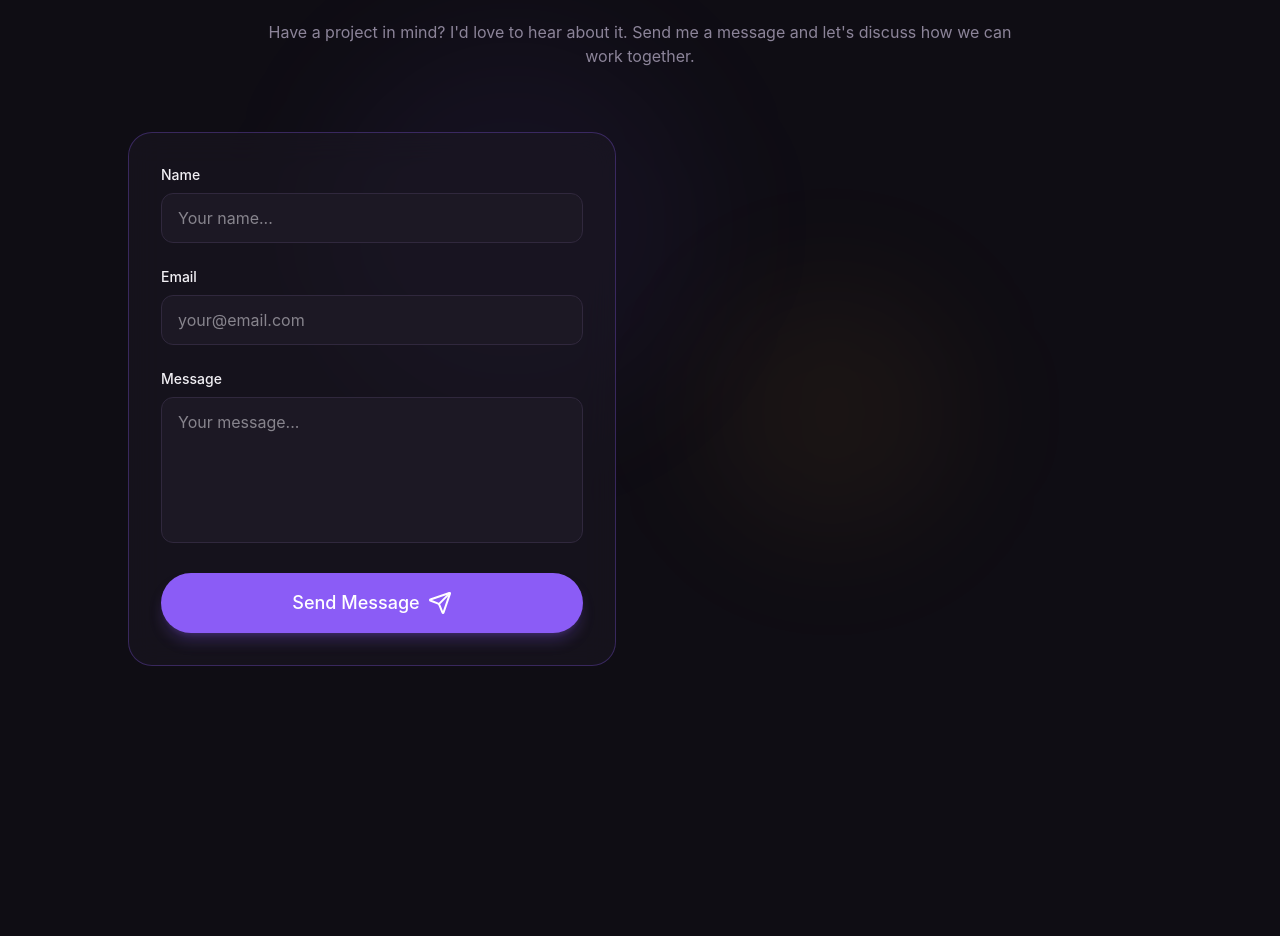
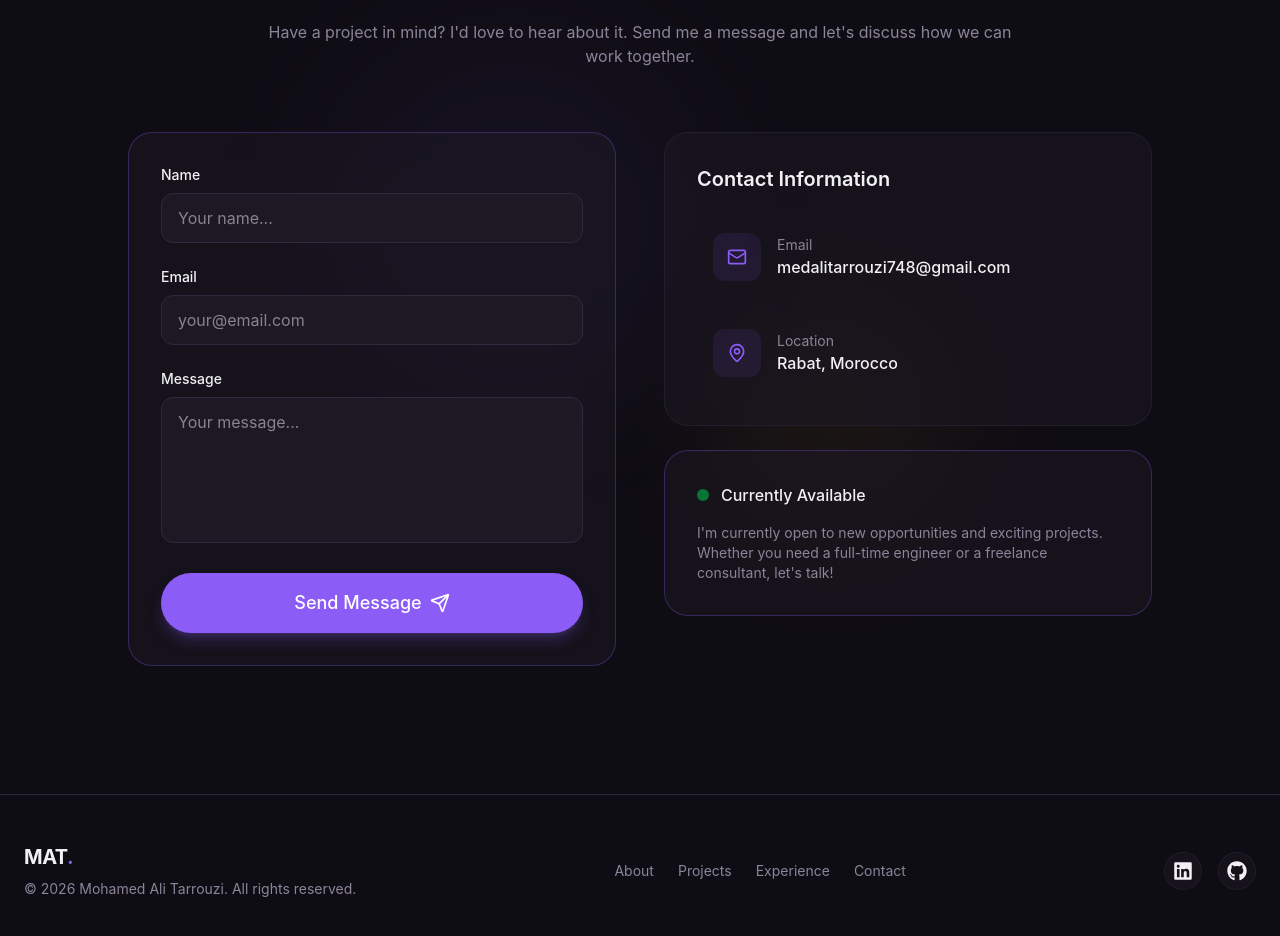
Before and after one commit to MohamedAliTarrouzi/portfolio, a React app: page / in a window 1280 px wide. Shown: the part 5064-6000 px from the top of the page. Before the commit the page ends 5858 px from the top, so only its background shows below. Built offline with nearby package versions, Linux system fonts and the light colour scheme; the HTML template or start-up script is replaced by a standard one.

Commit message:
Need to adjust functionalities

```diff
--- a/src/App.tsx
+++ b/src/App.tsx
@@ -5,6 +5,7 @@
 import { Experience } from "@/sections/Experience";
 import { Testimonials } from "@/sections/Testimonials";
 import { Contact } from "@/sections/Contact";
+import { Footer } from "@/layout/Footer";
 
 function App() {
   return (
@@ -18,6 +19,7 @@
         <Testimonials />
         <Contact />
       </main>
+      <Footer/>
     </div>
   );
 }
--- /dev/null
+++ b/src/layout/Footer.tsx
@@ -0,0 +1,62 @@
+import { FaLinkedin, FaGithub  } from 'react-icons/fa';
+
+const socialLinks = [
+  { icon: FaLinkedin, href: "#", label: "LinkedIn" },
+  { icon: FaGithub, href: "#", label: "GitHub" },
+];
+
+const footerLinks = [
+  { href: "#about", label: "About" },
+  { href: "#projects", label: "Projects" },
+  { href: "#experience", label: "Experience" },
+  { href: "#contact", label: "Contact" },
+];
+
+export const Footer = () => {
+  const currentYear = new Date().getFullYear();
+
+  return (
+    <footer className="py-12 border-t border-border">
+      <div className="container mx-auto px-6">
+        <div className="flex flex-col md:flex-row items-center justify-between gap-8">
+          {/* Logo & Copyright */}
+          <div className="text-center md:text-left">
+            <a href="#" className="text-xl font-bold tracking-tight">
+              MAT<span className="text-primary">.</span>
+            </a>
+            <p className="text-sm text-muted-foreground mt-2">
+              © {currentYear} Mohamed Ali Tarrouzi. All rights reserved.
+            </p>
+          </div>
+
+          {/* Links */}
+          <nav className="flex flex-wrap justify-center gap-6">
+            {footerLinks.map((link) => (
+              <a
+                key={link.href}
+                href={link.href}
+                className="text-sm text-muted-foreground hover:text-foreground transition-colors"
+              >
+                {link.label}
+              </a>
+            ))}
+          </nav>
+
+          {/* Social Links */}
+          <div className="flex items-center gap-4">
+            {socialLinks.map((social) => (
+              <a
+                key={social.label}
+                href={social.href}
+                aria-label={social.label}
+                className="p-2 rounded-full glass hover:bg-primary/10 hover:text-primary transition-all"
+              >
+                <social.icon className="w-5 h-5" />
+              </a>
+            ))}
+          </div>
+        </div>
+      </div>
+    </footer>
+  );
+};
--- a/src/sections/Contact.tsx
+++ b/src/sections/Contact.tsx
@@ -1,7 +1,7 @@
-import { Mail, MapPin, Send } from "lucide-react";
+import { Mail, MapPin, Send, CheckCircle, AlertCircle } from "lucide-react";
 import { Button } from "@/components/Button";
 import { useState } from "react";
-import emailjs from "@emailjs/browser"
+import emailjs from "@emailjs/browser";
 const contactInfo = [
   {
     icon: Mail,
@@ -40,25 +40,29 @@
       const templateId = import.meta.env.VITE_EMAILJS_TEMPLATE_ID;
       const publicKey = import.meta.env.VITE_EMAILJS_PUBLIC_KEY;
 
-      if(!serviceId || !templateId || !publicKey){
+      if (!serviceId || !templateId || !publicKey) {
         throw new Error(
-            "EmailJS configuration is missing. Please check your environment variables"
-        )
+          "EmailJS configuration is missing. Please check your environment variables",
+        );
       }
 
-      await emailjs.send(serviceId, templateId, {
+      await emailjs.send(
+        serviceId,
+        templateId,
+        {
           name: formData.name,
           email: formData.email,
           message: formData.message,
-      }, publicKey);
+        },
+        publicKey,
+      );
 
       setSubmitStatus({
         type: "success",
         message: "Message sent successfully! I'll get back to you soon.",
       });
 
-      setFormData({name:"",email:"", message:""})
-
+      setFormData({ name: "", email: "", message: "" });
     } catch (err) {
       console.error("EmailJS error:", error);
       setSubmitStatus({
@@ -66,7 +70,7 @@
         message:
           error.text || "Failed to send message. Please try again later.",
       });
-    }finally{
+    } finally {
       setIsLoading(false);
     }
   };
@@ -159,11 +163,80 @@
                 />
               </div>
 
-              <Button className="w-full" type="submit" size="lg" disabled={isLoading}>
+              <Button
+                className="w-full"
+                type="submit"
+                size="lg"
+                disabled={isLoading}
+              >
+                {isLoading ? (
+                  <>Sending...</>
+                ) : (
+                  <>
                     Send Message
-                <Send />
+                    <Send className="w-5 h-5" />
+                  </>
+                )}
               </Button>
+
+              {submitStatus.type && (
+                <div
+                  className={`flex items-center gap-3
+                     p-4 rounded-xl ${
+                       submitStatus.type === "success"
+                         ? "bg-green-500/10 border border-green-500/20 text-green-400"
+                         : "bg-red-500/10 border border-red-500/20 text-red-400"
+                     }`}
+                >
+                  {submitStatus.type === "success" ? (
+                    <CheckCircle className="w-5 h-5 flex-shrink-0" />
+                  ) : (
+                    <AlertCircle className="w-5 h-5 flex-shrink-0" />
+                  )}
+                  <p className="text-sm">{submitStatus.message}</p>
+                </div>
+              )}
             </form>
+          </div>
+          {/* Contact Info */}
+          <div className="space-y-6 animate-fade-in animation-delay-400">
+            <div className="glass rounded-3xl p-8">
+              <h3 className="text-xl font-semibold mb-6">
+                Contact Information
+              </h3>
+              <div className="space-y-4">
+                {contactInfo.map((item, i) => (
+                  <a
+                    key={i}
+                    href={item.href}
+                    className="flex items-center gap-4 p-4 rounded-xl hover:bg-surface transition-colors group"
+                  >
+                    <div className="w-12 h-12 rounded-xl bg-primary/10 flex items-center justify-center group-hover:bg-primary/20 transition-colors">
+                      <item.icon className="w-5 h-5 text-primary" />
+                    </div>
+                    <div>
+                      <div className="text-sm text-muted-foreground">
+                        {item.label}
+                      </div>
+                      <div className="font-medium">{item.value}</div>
+                    </div>
+                  </a>
+                ))}
+              </div>
+            </div>
+
+            {/* Availability Card */}
+            <div className="glass rounded-3xl p-8 border border-primary/30">
+              <div className="flex items-center gap-3 mb-4">
+                <span className="w-3 h-3 bg-green-500 rounded-full animate-pulse" />
+                <span className="font-medium">Currently Available</span>
+              </div>
+              <p className="text-muted-foreground text-sm">
+                I'm currently open to new opportunities and exciting projects.
+                Whether you need a full-time engineer or a freelance consultant,
+                let's talk!
+              </p>
+            </div>
           </div>
         </div>
       </div>
```
Also changed, not shown: 1 other file (tests, documents, lock files or other folders). Lines whose indentation alone changed are shown as unchanged.
